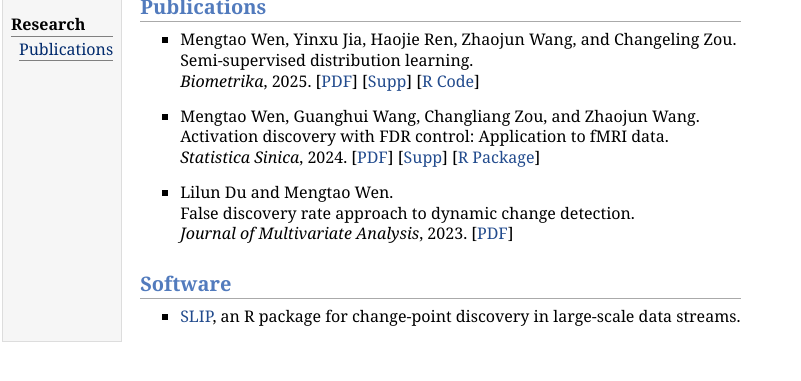
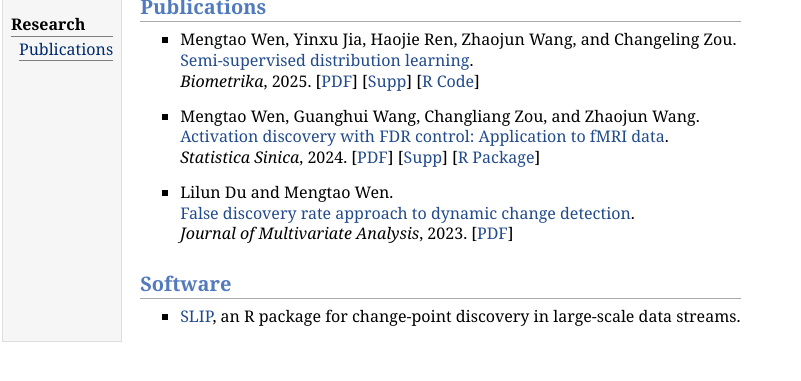
Before and after one commit to mtwen/mengtaow.github.io, a plain HTML site: page publication.html in a window 1280 px wide. Shown: the part 79-460 px from the top of the page, without its empty margins (0-801 px from the left). Drawn offline with Linux system fonts and the light colour scheme.

Commit message:
Update Links

```diff
--- a/publication.html
+++ b/publication.html
@@ -24,19 +24,19 @@
 <h2>Publications</h2>
 <ul>
 <li><p>Mengtao Wen, Yinxu Jia, Haojie Ren, Zhaojun Wang, and Changeling Zou.<br />
-Semi-supervised distribution learning. <br />
+<a href="https://academic.oup.com/biomet/article-abstract/112/1/asae056/7852832">Semi-supervised distribution learning</a>. <br />
 <i>Biometrika</i>, 2025.  [<a href="./documents/BASD24.pdf">PDF</a>] [<a href="./documents/BASD24s.pdf">Supp</a>] [<a href="https://github.com/mtwen/BASD">R Code</a>]</p>
 </li>
 </ul>
 <ul>
 <li><p>Mengtao Wen, Guanghui Wang, Changliang Zou, and Zhaojun Wang. <br />
-Activation discovery with FDR control: Application to fMRI data. <br />
+<a href="https://www3.stat.sinica.edu.tw/statistica/j34n3/J34N317/J34N317.html">Activation discovery with FDR control: Application to fMRI data</a>. <br />
 <i>Statistica Sinica</i>, 2024. [<a href="./documents/SLIP22.pdf">PDF</a>] [<a href="./documents/SLIP22s.pdf">Supp</a>] [<a href="https://github.com/mtwen/SLIP">R Package</a>]</p>
 </li>
 </ul>
 <ul>
 <li><p>Lilun Du and Mengtao Wen. <br />
-False discovery rate approach to dynamic change detection. <br />
+<a href="https://www.sciencedirect.com/science/article/abs/pii/S0047259X23000702">False discovery rate approach to dynamic change detection</a>. <br />
 <i>Journal of Multivariate Analysis</i>, 2023. [<a href="./documents/PADD23.pdf">PDF</a>]</p>
 </li>
 </ul>
```
Also changed, not shown: 1 other file.
